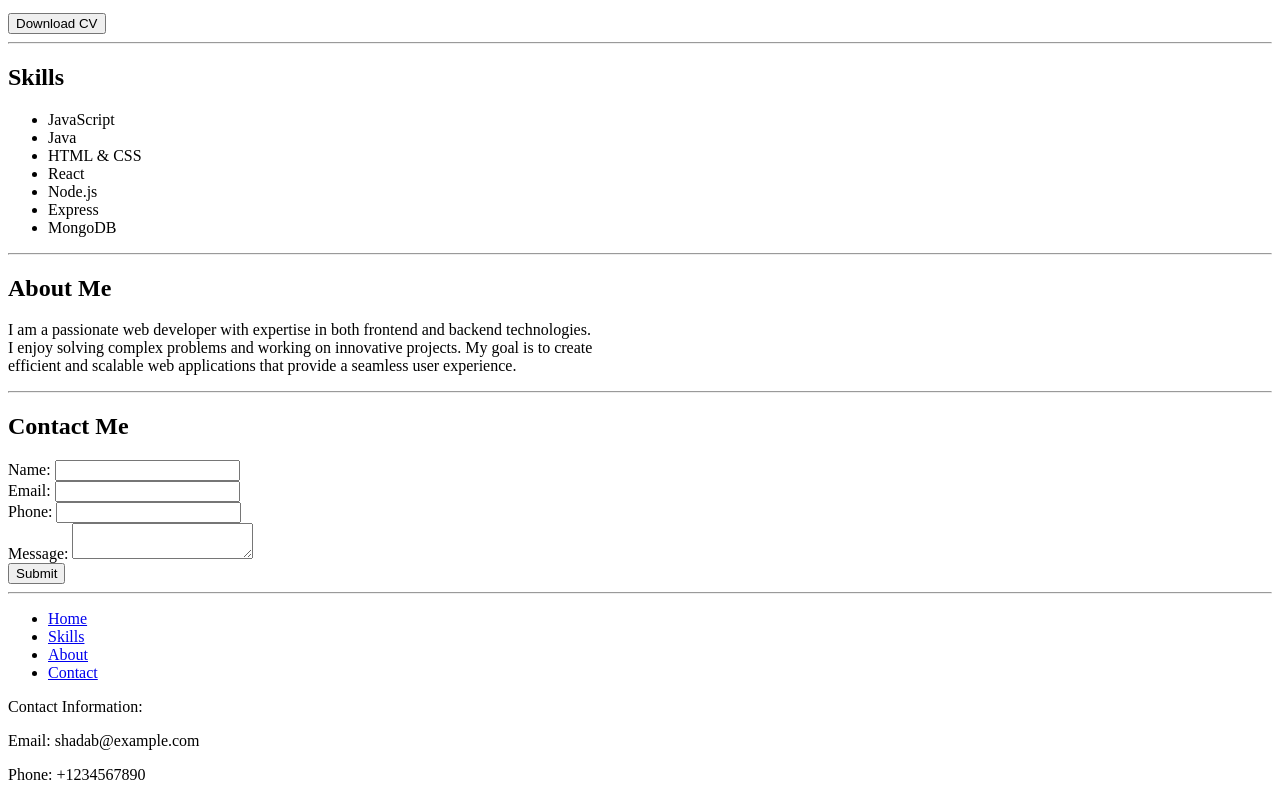
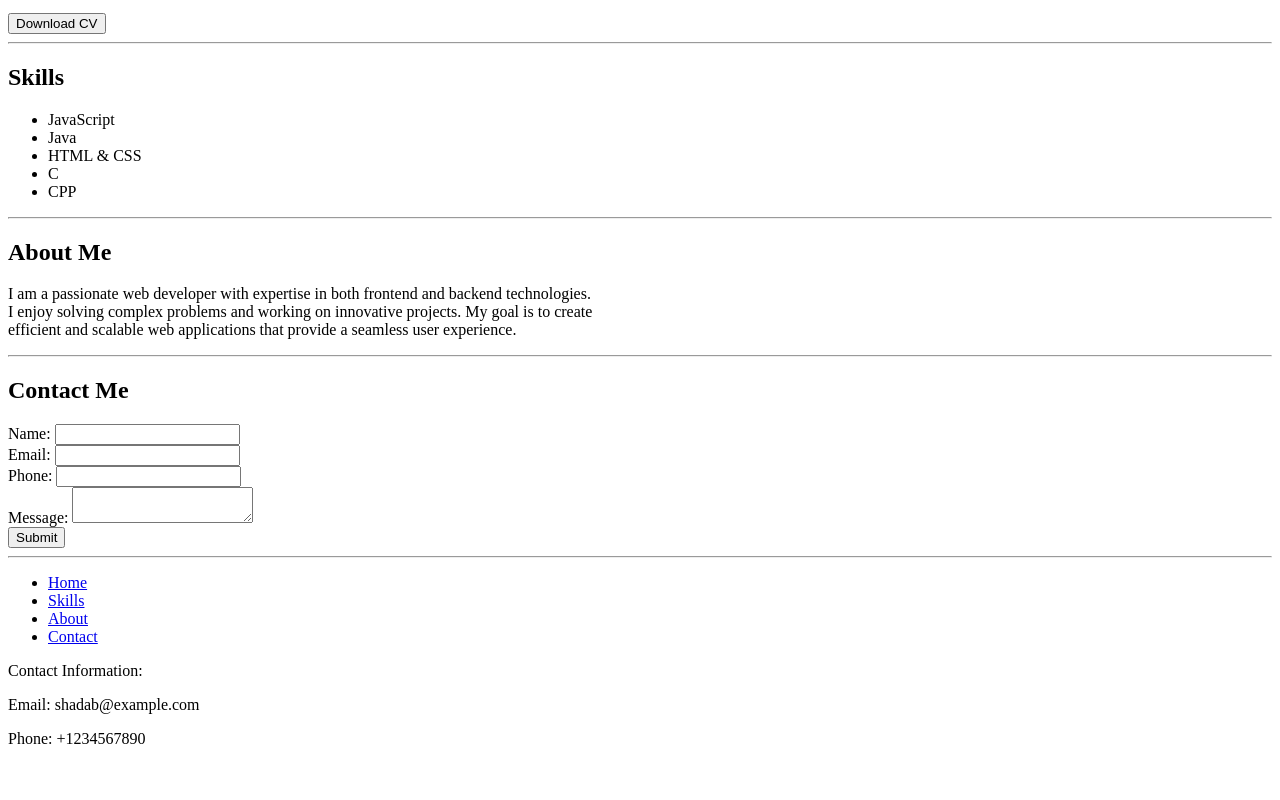
Before and after one commit to Bablu-1010/portfolio, a plain HTML site: page index.html in a window 1280 px wide. Shown: the part 874-1674 px from the top of the page. After the commit the page ends 1638 px from the top, so only its background shows below. Drawn offline with Linux system fonts and the light colour scheme.

Commit message:
html commit

```diff
--- a/index.html
+++ b/index.html
@@ -45,10 +45,8 @@
             <li>JavaScript</li>
             <li>Java</li>
             <li>HTML & CSS</li>
-            <li>React</li>
-            <li>Node.js</li>
-            <li>Express</li>
-            <li>MongoDB</li>
+            <li>C</li>
+            <li>CPP</li>
         </ul>
     </section>
 <hr>
```
